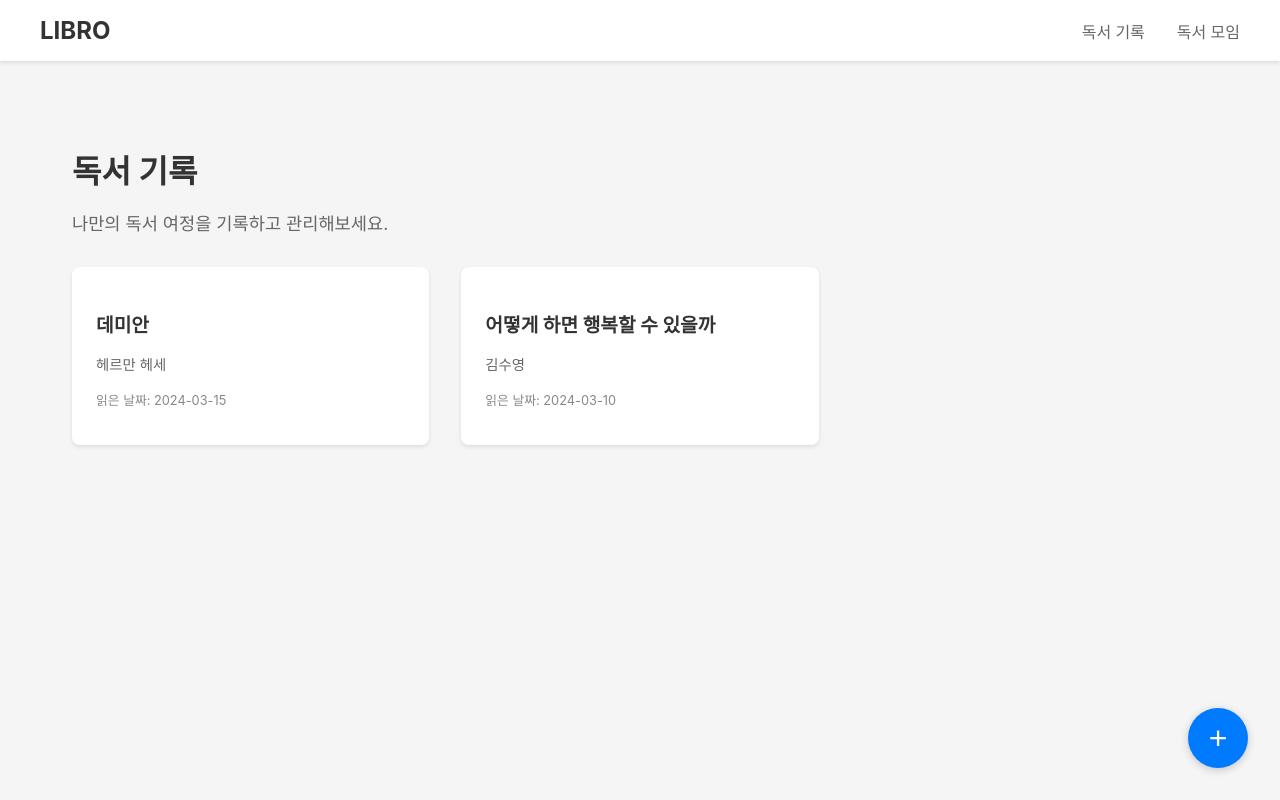
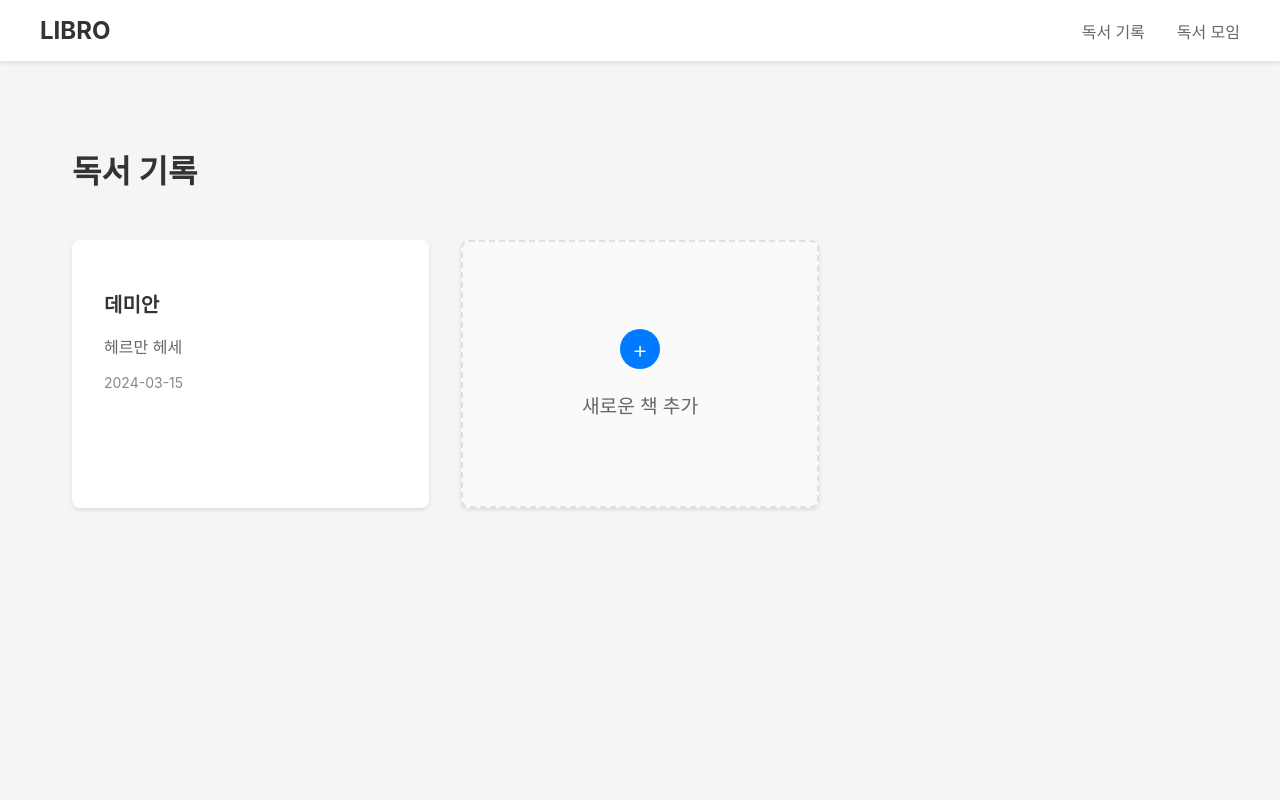
Before and after one commit to organization-hyun/libro-frontend, a React (Vite) app: page /reading-record in a window 1280 px wide. Built offline with nearby package versions, Linux system fonts and the light colour scheme.

Commit message:
feat: 독서 기록 메인 페이지에 새로운 책 추가 기능 구현

```diff
--- /dev/null
+++ b/src/components/common/Modal.tsx
@@ -0,0 +1,98 @@
+import React from 'react';
+import styled from 'styled-components';
+import { theme } from '../../styles/theme';
+
+interface ModalProps {
+  isOpen: boolean;
+  onClose: () => void;
+  children: React.ReactNode;
+  title: string;
+}
+
+const ModalOverlay = styled.div<{ isOpen: boolean }>`
+  position: fixed;
+  top: 0;
+  left: 0;
+  right: 0;
+  bottom: 0;
+  background-color: rgba(0, 0, 0, 0.5);
+  display: ${({ isOpen }) => (isOpen ? 'flex' : 'none')};
+  justify-content: center;
+  align-items: center;
+  z-index: 1000;
+  animation: fadeIn 0.2s ease-in-out;
+
+  @keyframes fadeIn {
+    from {
+      opacity: 0;
+    }
+    to {
+      opacity: 1;
+    }
+  }
+`;
+
+const ModalContent = styled.div`
+  background: ${theme.colors.background.white};
+  padding: ${theme.spacing.lg};
+  border-radius: ${theme.borderRadius.md};
+  width: 100%;
+  max-width: 500px;
+  box-shadow: ${theme.shadows.md};
+  animation: slideIn 0.2s ease-in-out;
+
+  @keyframes slideIn {
+    from {
+      transform: translateY(-20px);
+      opacity: 0;
+    }
+    to {
+      transform: translateY(0);
+      opacity: 1;
+    }
+  }
+`;
+
+const ModalHeader = styled.div`
+  display: flex;
+  justify-content: space-between;
+  align-items: center;
+  margin-bottom: ${theme.spacing.lg};
+`;
+
+const ModalTitle = styled.h2`
+  font-size: 1.5rem;
+  color: ${theme.colors.text.primary};
+  font-weight: 600;
+  margin: 0;
+`;
+
+const CloseButton = styled.button`
+  background: none;
+  border: none;
+  color: ${theme.colors.text.secondary};
+  cursor: pointer;
+  font-size: 1.5rem;
+  padding: 0;
+  line-height: 1;
+
+  &:hover {
+    color: ${theme.colors.text.primary};
+  }
+`;
+
+export const Modal: React.FC<ModalProps> = ({ isOpen, onClose, children, title }) => {
+  if (!isOpen) return null;
+
+  return (
+    <ModalOverlay isOpen={isOpen} onClick={onClose}>
+      <ModalContent onClick={(e) => e.stopPropagation()}>
+        <ModalHeader>
+          <ModalTitle>{title}</ModalTitle>
+          <CloseButton onClick={onClose}>&times;</CloseButton>
+        </ModalHeader>
+        {children}
+      </ModalContent>
+    </ModalOverlay>
+  );
+};
--- /dev/null
+++ b/src/components/reading/AddBookForm.tsx
@@ -0,0 +1,116 @@
+import React, { useState } from 'react';
+import styled from 'styled-components';
+import { theme } from '../../styles/theme';
+
+interface AddBookFormProps {
+  onSubmit: (bookData: { title: string; author: string }) => void;
+  onCancel: () => void;
+}
+
+const Form = styled.form`
+  display: flex;
+  flex-direction: column;
+  gap: ${theme.spacing.md};
+`;
+
+const FormGroup = styled.div`
+  display: flex;
+  flex-direction: column;
+  gap: ${theme.spacing.xs};
+`;
+
+const Label = styled.label`
+  font-size: 0.9rem;
+  color: ${theme.colors.text.secondary};
+  font-weight: 500;
+`;
+
+const Input = styled.input`
+  padding: ${theme.spacing.sm};
+  border: 1px solid ${theme.colors.border};
+  border-radius: ${theme.borderRadius.sm};
+  font-size: 1rem;
+  transition: border-color 0.2s ease;
+
+  &:focus {
+    outline: none;
+    border-color: ${theme.colors.primary};
+  }
+`;
+
+const ButtonGroup = styled.div`
+  display: flex;
+  gap: ${theme.spacing.sm};
+  margin-top: ${theme.spacing.md};
+`;
+
+const Button = styled.button<{ variant?: 'primary' | 'secondary' }>`
+  padding: ${theme.spacing.sm} ${theme.spacing.lg};
+  border: none;
+  border-radius: ${theme.borderRadius.sm};
+  font-size: 1rem;
+  font-weight: 500;
+  cursor: pointer;
+  transition: all 0.2s ease;
+  flex: 1;
+
+  ${({ variant = 'primary' }) =>
+    variant === 'primary'
+      ? `
+    background: ${theme.colors.primary};
+    color: white;
+    &:hover {
+      background: ${theme.colors.primaryDark};
+    }
+  `
+      : `
+    background: ${theme.colors.background.gray};
+    color: ${theme.colors.text.primary};
+    &:hover {
+      background: ${theme.colors.background.grayDark};
+    }
+  `}
+`;
+
+export const AddBookForm: React.FC<AddBookFormProps> = ({ onSubmit, onCancel }) => {
+  const [title, setTitle] = useState('');
+  const [author, setAuthor] = useState('');
+
+  const handleSubmit = (e: React.FormEvent) => {
+    e.preventDefault();
+    onSubmit({ title, author });
+  };
+
+  return (
+    <Form onSubmit={handleSubmit}>
+      <FormGroup>
+        <Label htmlFor="title">도서명</Label>
+        <Input
+          id="title"
+          type="text"
+          value={title}
+          onChange={(e) => setTitle(e.target.value)}
+          placeholder="도서명을 입력하세요"
+          required
+        />
+      </FormGroup>
+      <FormGroup>
+        <Label htmlFor="author">저자</Label>
+        <Input
+          id="author"
+          type="text"
+          value={author}
+          onChange={(e) => setAuthor(e.target.value)}
+          placeholder="저자를 입력하세요"
+          required
+        />
+      </FormGroup>
+      <ButtonGroup>
+        <Button type="button" variant="secondary" onClick={onCancel}>
+          취소
+        </Button>
+        <Button type="submit">추가</Button>
+      </ButtonGroup>
+    </Form>
+  );
+};
--- a/src/pages/ReadingRecord.tsx
+++ b/src/pages/ReadingRecord.tsx
@@ -1,106 +1,166 @@
-import React from 'react';
+import React, { useState } from 'react';
 import { useNavigate } from 'react-router-dom';
 import styled from 'styled-components';
 import { theme } from '../styles/theme';
-import { ReadingRecord as ReadingRecordType } from '../types/reading';
-import { Card } from '../components/common/Card';
-import { FloatingButton } from '../components/common/FloatingButton';
+import { Modal } from '../components/common/Modal';
+import { AddBookForm } from '../components/reading/AddBookForm';
 
-const ReadingRecordContainer = styled.div`
+const Container = styled.div`
   padding: ${theme.spacing.lg};
   max-width: 1200px;
   margin: 0 auto;
 `;
 
 const Header = styled.div`
-  margin-bottom: ${theme.spacing.lg};
+  margin-bottom: ${theme.spacing.xl};
 `;
 
 const Title = styled.h1`
   font-size: 2rem;
   color: ${theme.colors.text.primary};
+  font-weight: 700;
+`;
+
+const BookGrid = styled.div`
+  display: grid;
+  grid-template-columns: repeat(auto-fill, minmax(280px, 1fr));
+  gap: ${theme.spacing.lg};
+`;
+
+const BookCard = styled.div`
+  background: ${theme.colors.background.white};
+  border-radius: ${theme.borderRadius.md};
+  padding: ${theme.spacing.lg};
+  box-shadow: ${theme.shadows.sm};
+  cursor: pointer;
+  transition: transform 0.2s ease, box-shadow 0.2s ease;
+  min-height: 200px;
+
+  &:hover {
+    transform: translateY(-4px);
+    box-shadow: ${theme.shadows.md};
+  }
+`;
+
+const AddBookCard = styled(BookCard)`
+  display: flex;
+  flex-direction: column;
+  align-items: center;
+  justify-content: center;
+  background: ${theme.colors.background.light};
+  border: 2px dashed ${theme.colors.border};
+  cursor: pointer;
+  gap: ${theme.spacing.md};
+
+  &:hover {
+    background: ${theme.colors.background.main};
+    border-color: ${theme.colors.primary};
+  }
+`;
+
+const PlusIcon = styled.span`
+  display: flex;
+  align-items: center;
+  justify-content: center;
+  width: 40px;
+  height: 40px;
+  border-radius: 50%;
+  background: ${theme.colors.primary};
+  color: white;
+  font-size: 1.5rem;
+  font-weight: 300;
+`;
+
+const AddBookText = styled.span`
+  color: ${theme.colors.text.secondary};
+  font-size: 1.2rem;
+  font-weight: 500;
+  text-align: center;
+  line-height: 1.4;
+`;
+
+const BookTitle = styled.h2`
+  font-size: 1.25rem;
+  color: ${theme.colors.text.primary};
+  margin-bottom: ${theme.spacing.xs};
+  font-weight: 600;
+`;
+
+const BookAuthor = styled.p`
+  font-size: 1rem;
+  color: ${theme.colors.text.secondary};
   margin-bottom: ${theme.spacing.sm};
 `;
 
-const Description = styled.p`
-  color: ${theme.colors.text.secondary};
-  font-size: 1.1rem;
+const BookDate = styled.p`
+  font-size: 0.875rem;
+  color: ${theme.colors.text.light};
 `;
 
-const RecordList = styled.div`
-  display: grid;
-  grid-template-columns: repeat(auto-fill, minmax(300px, 1fr));
-  gap: ${theme.spacing.lg};
-`;
-
-const BookTitle = styled.h3`
-  font-size: 1.2rem;
-  color: ${theme.colors.text.primary};
-  margin-bottom: ${theme.spacing.xs};
-`;
-
-const BookAuthor = styled.p`
-  color: ${theme.colors.text.secondary};
-  font-size: 0.9rem;
-  margin-bottom: ${theme.spacing.sm};
-`;
-
-const RecordDate = styled.p`
-  color: ${theme.colors.text.light};
-  font-size: 0.8rem;
-`;
+interface Book {
+  id: number;
+  title: string;
+  author: string;
+  date: string;
+}
 
 const ReadingRecord: React.FC = () => {
   const navigate = useNavigate();
-
-  // 임시 데이터
-  const records: ReadingRecordType[] = [
+  const [isAddBookModalOpen, setIsAddBookModalOpen] = useState(false);
+  const [books, setBooks] = useState<Book[]>([
     {
       id: 1,
       title: '데미안',
       author: '헤르만 헤세',
       date: '2024-03-15',
     },
-    {
-      id: 2,
-      title: '어떻게 하면 행복할 수 있을까',
-      author: '김수영',
-      date: '2024-03-10',
-    },
-  ];
+  ]);
 
-  const handleAddRecord = () => {
-    // TODO: 새로운 독서 기록 추가 모달 열기
-    console.log('Add new record');
+  const handleAddBook = (bookData: { title: string; author: string }) => {
+    const newBook: Book = {
+      id: Date.now(),
+      ...bookData,
+      date: new Date().toISOString().split('T')[0],
+    };
+    setBooks([...books, newBook]);
+    setIsAddBookModalOpen(false);
   };
 
-  const handleCardClick = (id: number) => {
-    navigate(`/reading-record/${id}`);
+  const handleBookClick = (bookId: number) => {
+    navigate(`/reading-record/${bookId}`);
   };
 
   return (
-    <ReadingRecordContainer>
+    <Container>
       <Header>
         <Title>독서 기록</Title>
-        <Description>나만의 독서 여정을 기록하고 관리해보세요.</Description>
       </Header>
 
-      <RecordList>
-        {records.map((record) => (
-          <Card
-            key={record.id}
-            onClick={() => handleCardClick(record.id)}
-            style={{ cursor: 'pointer' }}
-          >
-            <BookTitle>{record.title}</BookTitle>
-            <BookAuthor>{record.author}</BookAuthor>
-            <RecordDate>읽은 날짜: {record.date}</RecordDate>
-          </Card>
+      <BookGrid>
+        {books.map((book) => (
+          <BookCard key={book.id} onClick={() => handleBookClick(book.id)}>
+            <BookTitle>{book.title}</BookTitle>
+            <BookAuthor>{book.author}</BookAuthor>
+            <BookDate>{book.date}</BookDate>
+          </BookCard>
         ))}
-      </RecordList>
+        <AddBookCard onClick={() => setIsAddBookModalOpen(true)}>
+          <PlusIcon>+</PlusIcon>
+          <AddBookText>새로운 책 추가</AddBookText>
+        </AddBookCard>
+      </BookGrid>
 
-      <FloatingButton onClick={handleAddRecord}>+</FloatingButton>
-    </ReadingRecordContainer>
+      <Modal
+        isOpen={isAddBookModalOpen}
+        onClose={() => setIsAddBookModalOpen(false)}
+        title="새 책 추가"
+      >
+        <AddBookForm
+          onSubmit={handleAddBook}
+          onCancel={() => setIsAddBookModalOpen(false)}
+        />
+      </Modal>
+    </Container>
   );
 };
 
```
